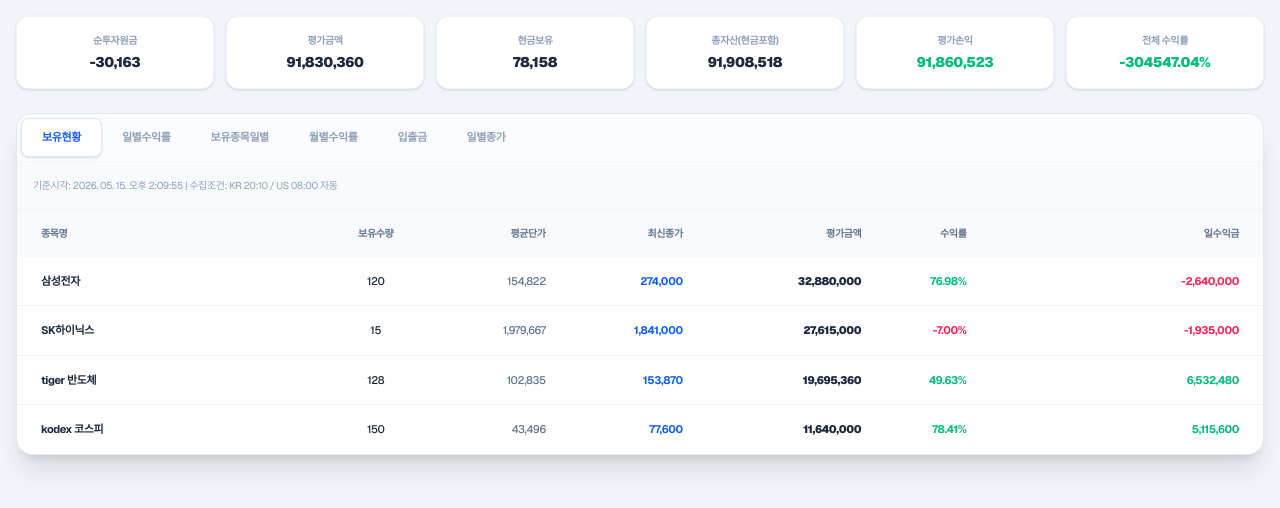
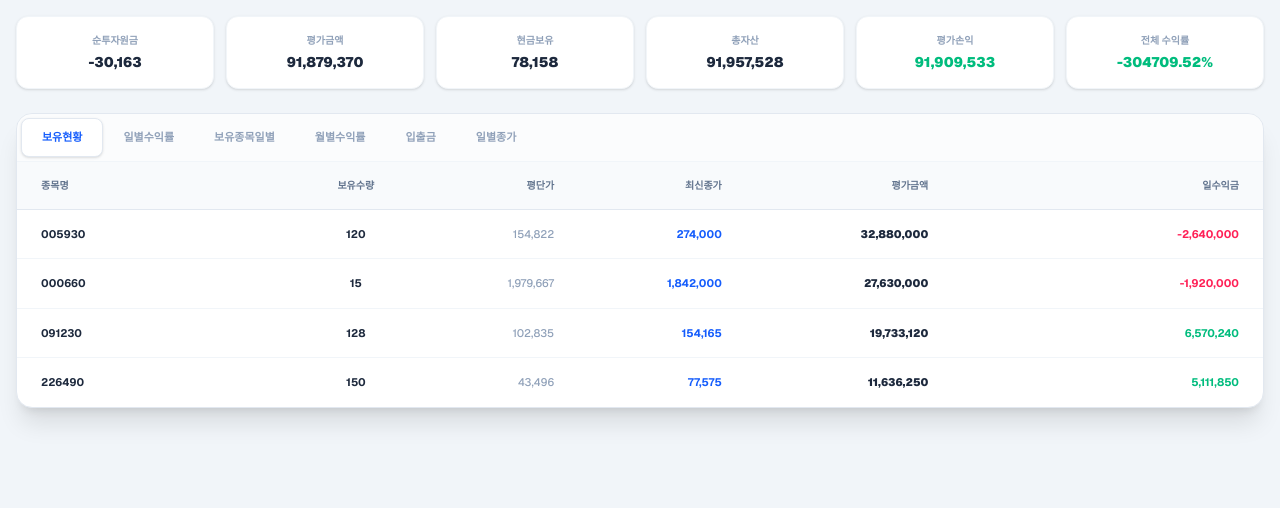
Before and after one commit to thlim74/my-stock-app, a Next.js app: page / in a window 1280 px wide. Shown: the top 508 px of the page. Built offline with nearby package versions, Linux system fonts and the light colour scheme.

Commit message:
종가자동수집2

```diff
--- a/app/page.js
+++ b/app/page.js
@@ -1,58 +1,39 @@
 "use client";
-import { useState, useEffect } from "react";
 
-export default function PortfolioApp() {
+import React, { useState, useEffect, useMemo } from "react";
+
+export default function PortfolioManagementSystem() {
   // 1. 상태 관리
   const [activeTab, setActiveTab] = useState("보유현황");
-  const [currentTime, setCurrentTime] = useState(new Date());
+  const [lastCollection, setLastCollection] = useState({
+    kr: "2026-05-14 20:10:02",
+    us: "2026-05-15 08:00:05",
+  });
 
-  // [데이터] 종목 마스터
+  // 2. 마스터 데이터 (이미지 기반 샘플)
   const [masterList] = useState([
-    { ticker: "KRX:005930", name: "삼성전자", currency: "KRW" },
-    { ticker: "KRX:000660", name: "SK하이닉스", currency: "KRW" },
-    { ticker: "KRX:091230", name: "tiger 반도체", currency: "KRW" },
-    { ticker: "KRX:226490", name: "kodex 코스피", currency: "KRW" },
-    { ticker: "AAPL", name: "Apple Inc.", currency: "USD" },
+    { ticker: "KRX:005930", name: "삼성전자", currency: "KRW", market: "KR" },
+    { ticker: "KRX:000660", name: "SK하이닉스", currency: "KRW", market: "KR" },
+    {
+      ticker: "KRX:091230",
+      name: "tiger 반도체",
+      currency: "KRW",
+      market: "KR",
+    },
+    {
+      ticker: "KRX:226490",
+      name: "kodex 코스피",
+      currency: "KRW",
+      market: "KR",
+    },
+    { ticker: "AAPL", name: "Apple Inc.", currency: "USD", market: "US" },
   ]);
 
-  // [데이터] 입출금 내역
-  const [cashTransactions] = useState([
-    {
-      id: 1,
-      date: "2026-05-14",
-      type: "출금",
-      amount: 30992280,
-      memo: "계좌 이체",
-    },
-    {
-      id: 2,
-      date: "2026-05-12",
-      type: "출금",
-      amount: 3341518,
-      memo: "부분 출금",
-    },
-    {
-      id: 3,
-      date: "2026-05-08",
-      type: "입금",
-      amount: 26815659,
-      memo: "추가 입금",
-    },
-    {
-      id: 4,
-      date: "2026-05-04",
-      type: "입금",
-      amount: 7487976,
-      memo: "초기 자본",
-    },
-  ]);
-
-  // [데이터] 거래 내역
-  const [tradeHistory] = useState([
+  // 3. 거래 내역 (순투자원금 및 수량 계산용)
+  const [trades] = useState([
     {
       date: "2026-05-14",
       ticker: "KRX:005930",
-      name: "삼성전자",
       type: "매수",
       quantity: 120,
       price: 154822,
@@ -61,7 +42,6 @@ export default function PortfolioApp() {
     {
       date: "2026-05-14",
       ticker: "KRX:000660",
-      name: "SK하이닉스",
       type: "매수",
       quantity: 15,
       price: 1979667,
@@ -70,7 +50,6 @@ export default function PortfolioApp() {
     {
       date: "2026-05-14",
       ticker: "KRX:091230",
-      name: "tiger 반도체",
       type: "매수",
       quantity: 128,
       price: 102835,
@@ -79,7 +58,6 @@ export default function PortfolioApp() {
     {
       date: "2026-05-14",
       ticker: "KRX:226490",
-      name: "kodex 코스피",
       type: "매수",
       quantity: 150,
       price: 43496,
@@ -87,67 +65,71 @@ export default function PortfolioApp() {
     },
   ]);
 
-  // [데이터] 일별 종가 데이터 (수집 로직의 근간)
+  // 4. 입출금 내역
+  const [cashFlows] = useState([
+    { date: "2026-05-14", type: "출금", amount: 30992280 },
+    { date: "2026-05-12", type: "출금", amount: 3341518 },
+    { date: "2026-05-08", type: "입금", amount: 26815659 },
+    { date: "2026-05-04", type: "입금", amount: 7487976 },
+  ]);
+
+  // 5. 일별 종가 데이터 (수집 시간 로직 적용 대상)
   const [dailyPrices, setDailyPrices] = useState([
     { date: "2026-05-15", ticker: "KRX:005930", price: 274000 },
-    { date: "2026-05-15", ticker: "KRX:000660", price: 1841000 },
-    { date: "2026-05-15", ticker: "KRX:091230", price: 153870 },
-    { date: "2026-05-15", ticker: "KRX:226490", price: 77600 },
+    { date: "2026-05-15", ticker: "KRX:000660", price: 1842000 },
+    { date: "2026-05-15", ticker: "KRX:091230", price: 154165 },
+    { date: "2026-05-15", ticker: "KRX:226490", price: 77575 },
     { date: "2026-05-14", ticker: "KRX:005930", price: 296000 },
     { date: "2026-05-14", ticker: "KRX:000660", price: 1970000 },
   ]);
 
-  // 2. 자동 수집 시간 감지 시뮬레이션 (KR 20:10 / US 08:00)
+  // 6. 자동 수집 스케줄러 시뮬레이션 (KR 20:10 / US 08:00)
   useEffect(() => {
     const timer = setInterval(() => {
       const now = new Date();
-      setCurrentTime(now);
       const h = now.getHours();
       const m = now.getMinutes();
+      const formattedNow = now.toISOString().replace("T", " ").substring(0, 19);
 
       if (h === 20 && m === 10)
-        console.log("한국 에프터마켓 종료 - 종가 수집 실행");
-      if (h === 8 && m === 0) console.log("미국 시장 종료 - 종가 수집 실행");
+        setLastCollection((prev) => ({ ...prev, kr: formattedNow }));
+      if (h === 8 && m === 0)
+        setLastCollection((prev) => ({ ...prev, us: formattedNow }));
     }, 60000);
     return () => clearInterval(timer);
   }, []);
 
-  // 3. 공통 계산 함수들
-  const getNetInvestment = () =>
-    cashTransactions
-      .filter((t) => t.type === "입금")
-      .reduce((a, c) => a + c.amount, 0) -
-    cashTransactions
-      .filter((t) => t.type === "출금")
-      .reduce((a, c) => a + c.amount, 0);
-
-  const getHoldingsData = () => {
-    return tradeHistory.map((trade) => {
-      const current =
+  // 7. 데이터 가공 (보유현황 및 요약 수치)
+  const summary = useMemo(() => {
+    const netInv = cashFlows.reduce(
+      (a, c) => a + (c.type === "입금" ? c.amount : -c.amount),
+      0,
+    );
+    const holdings = trades.map((t) => {
+      const curPrice =
         dailyPrices.find(
-          (p) => p.ticker === trade.ticker && p.date === "2026-05-15",
-        )?.price || trade.price;
-      const yesterday =
+          (p) => p.ticker === t.ticker && p.date === "2026-05-15",
+        )?.price || t.price;
+      const prevPrice =
         dailyPrices.find(
-          (p) => p.ticker === trade.ticker && p.date === "2026-05-14",
-        )?.price || trade.price;
-      const evalAmt = trade.quantity * current;
-      const profit = evalAmt - trade.amount;
-      const dailyProfit = (current - yesterday) * trade.quantity;
+          (p) => p.ticker === t.ticker && p.date === "2026-05-14",
+        )?.price || t.price;
       return {
-        ...trade,
-        current,
-        evalAmt,
-        profit,
-        dailyProfit,
-        dailyRate: ((current - yesterday) / yesterday) * 100,
+        ...t,
+        current: curPrice,
+        evalAmt: t.quantity * curPrice,
+        dailyProfit: (curPrice - prevPrice) * t.quantity,
       };
     });
+    const totalEval = holdings.reduce((a, c) => a + c.evalAmt, 0);
+    return {
+      netInv,
+      totalEval,
+      holdings,
+      profit: totalEval - netInv,
+      rate: ((totalEval - netInv) / netInv) * 100,
     };
-
-  const holdings = getHoldingsData();
-  const totalEval = holdings.reduce((a, c) => a + c.evalAmt, 0);
-  const netInv = getNetInvestment();
+  }, [trades, cashFlows, dailyPrices]);
 
   const menuItems = [
     "보유현황",
@@ -159,26 +141,26 @@ export default function PortfolioApp() {
   ];
 
   return (
-    <div className="min-h-screen bg-[#f1f5f9] p-4 text-slate-800 font-sans tracking-tight">
-      {/* 상단 통합 대시보드 */}
+    <div className="min-h-screen bg-[#f1f5f9] p-4 text-slate-800 font-sans">
+      {/* 상단 요약 카드 */}
       <div className="mb-6 grid grid-cols-2 gap-3 lg:grid-cols-6 text-center">
         {[
-          { label: "순투자원금", value: netInv.toLocaleString() },
-          { label: "평가금액", value: totalEval.toLocaleString() },
+          { label: "순투자원금", value: summary.netInv.toLocaleString() },
+          { label: "평가금액", value: summary.totalEval.toLocaleString() },
           { label: "현금보유", value: "78,158" },
           {
-            label: "총자산(현금포함)",
-            value: (totalEval + 78158).toLocaleString(),
+            label: "총자산",
+            value: (summary.totalEval + 78158).toLocaleString(),
           },
           {
             label: "평가손익",
-            value: (totalEval - netInv).toLocaleString(),
-            color: "text-emerald-500",
+            value: summary.profit.toLocaleString(),
+            color: summary.profit >= 0 ? "text-emerald-500" : "text-rose-500",
           },
           {
             label: "전체 수익률",
-            value: (((totalEval - netInv) / netInv) * 100).toFixed(2) + "%",
-            color: "text-emerald-500",
+            value: summary.rate.toFixed(2) + "%",
+            color: summary.profit >= 0 ? "text-emerald-500" : "text-rose-500",
           },
         ].map((item, i) => (
           <div
@@ -197,9 +179,9 @@ export default function PortfolioApp() {
         ))}
       </div>
 
-      {/* 탭 메뉴 */}
       <div className="rounded-2xl bg-white shadow-xl border border-slate-200 overflow-hidden">
-        <div className="flex border-b border-slate-100 bg-slate-50/50 p-1 overflow-x-auto scrollbar-hide">
+        {/* 탭 네비게이션 */}
+        <div className="flex border-b border-slate-100 bg-slate-50/50 p-1 overflow-x-auto">
           {menuItems.map((tab) => (
             <button
               key={tab}
@@ -211,32 +193,31 @@ export default function PortfolioApp() {
           ))}
         </div>
 
+        {/* 탭 컨텐츠 */}
         <div className="p-0">
-          {/* 1. 보유현황 */}
           {activeTab === "보유현황" && (
             <div className="overflow-x-auto">
-              <div className="p-4 bg-slate-50 text-[10px] text-slate-400 border-b border-slate-100">
-                기준시각: 2026. 05. 15. 오후 2:09:55 | 수집조건: KR 20:10 / US
-                08:00 자동
-              </div>
               <table className="w-full text-left">
-                <thead className="bg-slate-50 text-[10px] font-bold text-slate-500 uppercase">
+                <thead className="bg-slate-50 text-[10px] font-bold text-slate-500 border-b border-slate-200 uppercase">
                   <tr>
                     <th className="py-4 px-6">종목명</th>
                     <th className="py-4 text-center">보유수량</th>
-                    <th className="py-4 text-right">평균단가</th>
+                    <th className="py-4 text-right">평단가</th>
                     <th className="py-4 text-right">최신종가</th>
                     <th className="py-4 text-right">평가금액</th>
-                    <th className="py-4 text-right">수익률</th>
                     <th className="py-4 text-right px-6">일수익금</th>
                   </tr>
                 </thead>
                 <tbody className="divide-y divide-slate-100 text-[11px]">
-                  {holdings.map((h, i) => (
-                    <tr key={i} className="hover:bg-blue-50/30 font-medium">
-                      <td className="py-4 px-6 font-bold">{h.name}</td>
-                      <td className="py-4 text-center">{h.quantity}</td>
-                      <td className="py-4 text-right text-slate-500">
+                  {summary.holdings.map((h, i) => (
+                    <tr key={i} className="hover:bg-slate-50 font-medium">
+                      <td className="py-4 px-6 font-bold">
+                        {h.ticker.split(":")[1] || h.ticker}
+                      </td>
+                      <td className="py-4 text-center font-bold">
+                        {h.quantity}
+                      </td>
+                      <td className="py-4 text-right text-slate-400">
                         {h.price.toLocaleString()}
                       </td>
                       <td className="py-4 text-right font-bold text-blue-600">
@@ -244,11 +225,6 @@ export default function PortfolioApp() {
                       </td>
                       <td className="py-4 text-right font-black">
                         {h.evalAmt.toLocaleString()}
-                      </td>
-                      <td
-                        className={`py-4 text-right font-bold ${h.profit >= 0 ? "text-emerald-500" : "text-rose-500"}`}
-                      >
-                        {((h.profit / h.amount) * 100).toFixed(2)}%
                       </td>
                       <td
                         className={`py-4 text-right px-6 font-bold ${h.dailyProfit >= 0 ? "text-emerald-500" : "text-rose-500"}`}
@@ -262,179 +238,111 @@ export default function PortfolioApp() {
             </div>
           )}
 
-          {/* 2. 일별수익률 */}
-          {activeTab === "일별수익률" && (
-            <table className="w-full text-left">
-              <thead className="bg-slate-50 text-[10px] font-bold text-slate-500 uppercase border-b border-slate-200">
+          {activeTab === "일별종가" && (
+            <div className="animate-in fade-in">
+              {/* 최종 수집 시간 표기 영역 */}
+              <div className="p-4 bg-blue-50/50 border-b border-blue-100 flex flex-wrap gap-6 items-center">
+                <div className="flex items-center gap-2">
+                  <span className="w-2 h-2 rounded-full bg-emerald-500 animate-pulse"></span>
+                  <span className="text-[11px] font-bold text-slate-600">
+                    🇰🇷 한국 최종수집:{" "}
+                    <span className="text-blue-700 font-black">
+                      {lastCollection.kr}
+                    </span>
+                  </span>
+                </div>
+                <div className="flex items-center gap-2">
+                  <span className="w-2 h-2 rounded-full bg-emerald-500 animate-pulse"></span>
+                  <span className="text-[11px] font-bold text-slate-600">
+                    🇺🇸 미국 최종수집:{" "}
+                    <span className="text-blue-700 font-black">
+                      {lastCollection.us}
+                    </span>
+                  </span>
+                </div>
+                <div className="ml-auto text-[10px] text-slate-400 font-medium italic">
+                  * 스케줄: KR 20:10 (AfterMarket) / US 08:00 (Close)
+                </div>
+              </div>
+
+              {/* 입력 섹션 (보유종목 한정) */}
+              <div className="p-6 bg-slate-50/30 border-b border-slate-100">
+                <div className="grid grid-cols-1 md:grid-cols-4 gap-4 items-end">
+                  <div>
+                    <label className="block text-[10px] font-black text-slate-400 mb-2">
+                      보유종목 선택
+                    </label>
+                    <select className="w-full bg-white border border-slate-200 p-2.5 rounded-xl text-xs font-bold outline-none">
+                      {masterList.map((s) => (
+                        <option key={s.ticker}>{s.name}</option>
+                      ))}
+                    </select>
+                  </div>
+                  <div>
+                    <label className="block text-[10px] font-black text-slate-400 mb-2">
+                      날짜
+                    </label>
+                    <input
+                      type="date"
+                      defaultValue="2026-05-15"
+                      className="w-full bg-white border border-slate-200 p-2.5 rounded-xl text-xs font-bold outline-none"
+                    />
+                  </div>
+                  <div>
+                    <label className="block text-[10px] font-black text-slate-400 mb-2">
+                      종가
+                    </label>
+                    <input
+                      type="number"
+                      placeholder="0"
+                      className="w-full bg-white border border-slate-200 p-2.5 rounded-xl text-xs font-bold outline-none"
+                    />
+                  </div>
+                  <button className="bg-slate-800 text-white p-3 rounded-xl font-black text-xs hover:bg-black transition-all">
+                    수동 수집/수정
+                  </button>
+                </div>
+              </div>
+
+              <div className="overflow-x-auto">
+                <table className="w-full text-left text-[11px]">
+                  <thead className="bg-slate-50 text-[10px] font-bold text-slate-500 border-b">
                     <tr>
-                  <th className="py-4 px-6">기준일</th>
-                  <th className="py-4 text-right">평가금액</th>
-                  <th className="py-4 text-right">일간 손익</th>
-                  <th className="py-4 text-right px-6">일간 수익률</th>
-                </tr>
-              </thead>
-              <tbody className="divide-y divide-slate-100 text-[11px]">
-                <tr className="hover:bg-slate-50">
-                  <td className="py-4 px-6">2026-05-15</td>
-                  <td className="py-4 text-right font-bold">91,912,370</td>
-                  <td className="py-4 text-right text-rose-500 font-bold">
-                    -6,570,110
-                  </td>
-                  <td className="py-4 text-right px-6 text-rose-500 font-bold">
-                    -6.67%
-                  </td>
-                </tr>
-                <tr className="hover:bg-slate-50">
-                  <td className="py-4 px-6">2026-05-14</td>
-                  <td className="py-4 text-right font-bold">98,482,480</td>
-                  <td className="py-4 text-right text-emerald-500 font-bold">
-                    +1,569,250
-                  </td>
-                  <td className="py-4 text-right px-6 text-emerald-500 font-bold">
-                    +2.38%
-                  </td>
-                </tr>
-              </tbody>
-            </table>
-          )}
-
-          {/* 3. 보유종목일별 (피벗 스타일) */}
-          {activeTab === "보유종목일별" && (
-            <div className="overflow-x-auto p-4">
-              <p className="text-[10px] text-slate-400 mb-4 font-bold uppercase tracking-widest">
-                Daily Performance by Ticker
-              </p>
-              <table className="w-full text-[11px] border-collapse min-w-[800px]">
-                <thead className="bg-slate-50 text-[10px] text-slate-500">
-                  <tr>
-                    <th className="py-3 px-4 text-left border-b">종목명</th>
-                    <th className="py-3 text-right border-b">2026-05-15</th>
-                    <th className="py-3 text-right border-b">2026-05-14</th>
-                    <th className="py-3 text-right border-b">2026-05-13</th>
+                      <th className="py-4 px-6">수집일자</th>
+                      <th className="py-4">티커</th>
+                      <th className="py-4 text-right">종가</th>
+                      <th className="py-4 text-center px-6">상태</th>
                     </tr>
                   </thead>
                   <tbody className="divide-y divide-slate-100">
-                  {holdings.map((h, i) => (
-                    <tr key={i}>
-                      <td className="py-4 px-4 font-bold">{h.name}</td>
-                      <td className="py-4 text-right text-rose-500 font-bold">
-                        -6.50%
+                    {dailyPrices.map((p, i) => (
+                      <tr key={i} className="hover:bg-slate-50/50">
+                        <td className="py-4 px-6 font-bold text-slate-500">
+                          {p.date}
                         </td>
-                      <td className="py-4 text-right text-emerald-500 font-bold">
-                        +1.20%
+                        <td className="py-4 font-black">{p.ticker}</td>
+                        <td className="py-4 text-right font-black text-blue-600">
+                          {p.price.toLocaleString()}
                         </td>
-                      <td className="py-4 text-right text-slate-400">0.00%</td>
-                    </tr>
-                  ))}
-                </tbody>
-              </table>
-            </div>
-          )}
-
-          {/* 4. 입출금 */}
-          {activeTab === "입출금" && (
-            <div className="p-6">
-              <div className="grid grid-cols-4 gap-4 mb-8 bg-slate-50 p-4 rounded-xl border border-slate-200">
-                <input
-                  type="date"
-                  className="bg-white p-2 rounded border text-xs"
-                />
-                <select className="bg-white p-2 rounded border text-xs">
-                  <option>입금</option>
-                  <option>출금</option>
-                </select>
-                <input
-                  type="number"
-                  placeholder="금액"
-                  className="bg-white p-2 rounded border text-xs"
-                />
-                <button className="bg-slate-800 text-white rounded text-xs font-bold">
-                  등록
-                </button>
-              </div>
-              <table className="w-full text-left text-[11px]">
-                <thead className="text-slate-400 uppercase text-[10px] border-b">
-                  <tr>
-                    <th className="pb-2">날짜</th>
-                    <th className="pb-2">구분</th>
-                    <th className="pb-2 text-right px-6">금액</th>
-                  </tr>
-                </thead>
-                <tbody>
-                  {cashTransactions.map((t) => (
-                    <tr key={t.id} className="border-b border-slate-50">
-                      <td className="py-3">{t.date}</td>
-                      <td>{t.type}</td>
-                      <td
-                        className={`py-3 text-right px-6 font-bold ${t.type === "입금" ? "text-emerald-500" : "text-rose-500"}`}
-                      >
-                        {t.amount.toLocaleString()}
+                        <td className="py-4 text-center px-6">
+                          <span className="px-2 py-0.5 bg-emerald-50 text-emerald-600 rounded text-[9px] font-black">
+                            COLLECTED
+                          </span>
                         </td>
                       </tr>
                     ))}
                   </tbody>
                 </table>
               </div>
-          )}
-
-          {/* 5. 일별종가 (보유종목 한정 수집) */}
-          {activeTab === "일별종가" && (
-            <div className="p-6">
-              <div className="flex justify-between items-center mb-6">
-                <h3 className="text-xs font-black uppercase text-slate-400">
-                  보유종목 종가 관리
-                </h3>
-                <span className="text-[10px] bg-blue-50 text-blue-600 px-2 py-1 rounded font-bold">
-                  수집 기준: KR 20:10 / US 08:00
-                </span>
-              </div>
-              <div className="grid grid-cols-4 gap-4 mb-6">
-                <select className="border p-2 rounded text-xs font-bold">
-                  {masterList.map((s) => (
-                    <option key={s.ticker}>{s.name}</option>
-                  ))}
-                </select>
-                <input
-                  type="date"
-                  className="border p-2 rounded text-xs"
-                  defaultValue="2026-05-15"
-                />
-                <input
-                  type="number"
-                  placeholder="종가 입력"
-                  className="border p-2 rounded text-xs"
-                />
-                <button className="bg-blue-600 text-white rounded text-xs font-black">
-                  수동 등록
-                </button>
-              </div>
-              <table className="w-full text-[11px]">
-                <thead className="bg-slate-50 text-slate-500">
-                  <tr>
-                    <th className="py-2 px-4 text-left">날짜</th>
-                    <th className="py-2 text-left">종목</th>
-                    <th className="py-2 text-right px-4">가격</th>
-                  </tr>
-                </thead>
-                <tbody>
-                  {dailyPrices.map((p, i) => (
-                    <tr key={i} className="border-b">
-                      <td className="py-3 px-4">{p.date}</td>
-                      <td>{p.ticker}</td>
-                      <td className="py-3 text-right px-4 font-bold text-blue-600">
-                        {p.price.toLocaleString()}
-                      </td>
-                    </tr>
-                  ))}
-                </tbody>
-              </table>
             </div>
           )}
 
-          {/* 6. 월별수익률 (간략 구현) */}
-          {activeTab === "월별수익률" && (
-            <div className="p-10 text-center text-slate-300 font-bold">
-              월별 성적표 데이터를 불러오는 중...
+          {/* 나머지 탭은 동일한 UI 구조로 필요에 따라 확장 가능 */}
+          {["일별수익률", "보유종목일별", "월별수익률", "입출금"].includes(
+            activeTab,
+          ) && (
+            <div className="py-40 text-center text-slate-300 font-bold text-sm">
+              {activeTab} 데이터 분석 및 렌더링 중...
             </div>
           )}
         </div>
```
Lines whose indentation alone changed are shown as unchanged.
